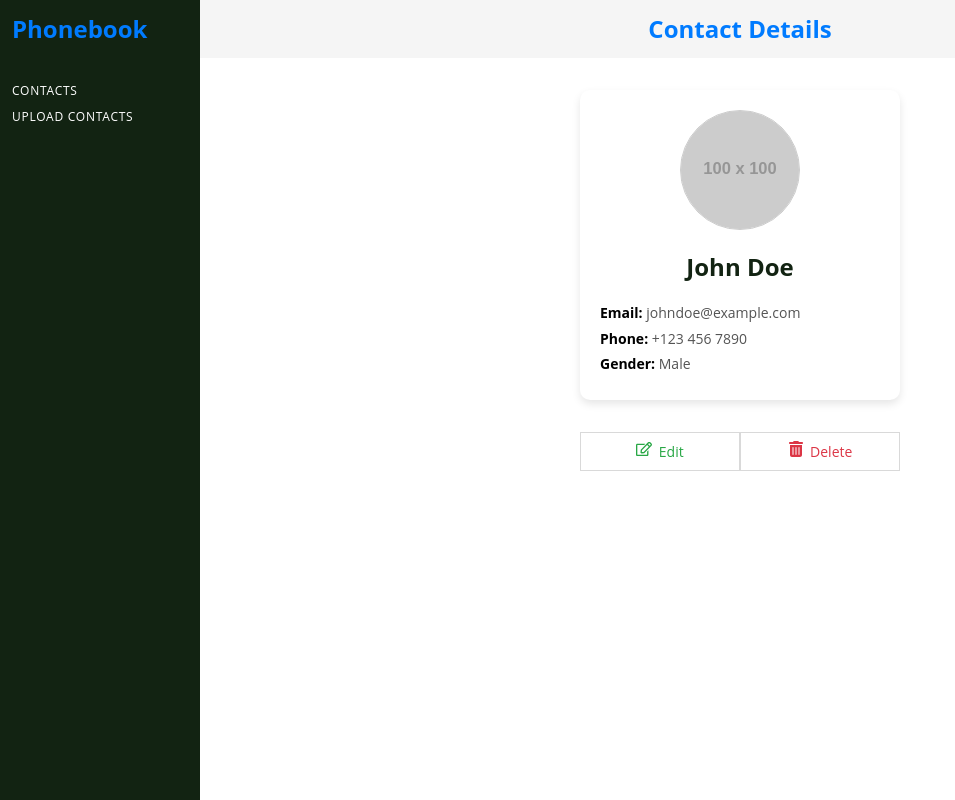
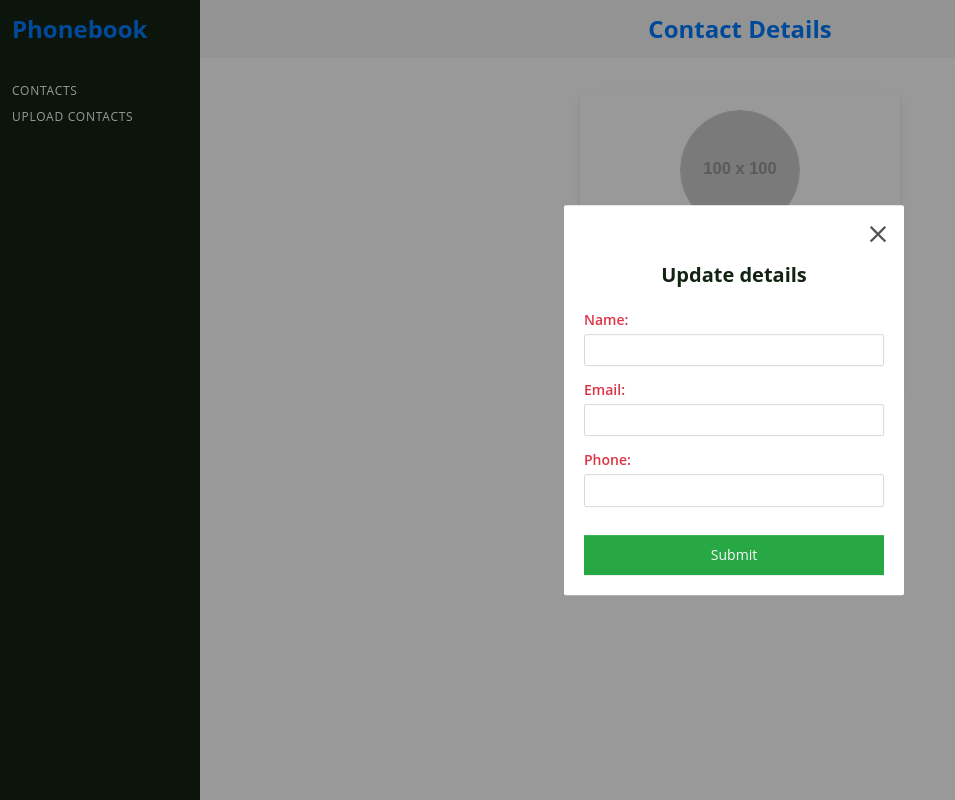
Before and after one commit to arun-kumar-1995/Contact-book-app, a React (Vite) app in the folder frontend/: page /contact-details/1 in a window 1280 px wide. Both pictures are taken after a click on the button "Edit". Shown: the whole page, without its empty margins (0-955 px from the left). Built offline with nearby package versions, Linux system fonts and the light colour scheme.

Commit message:
edit modal popup

```diff
--- a/frontend/src/pages/ContactDetails/ContactDetails.css
+++ b/frontend/src/pages/ContactDetails/ContactDetails.css
@@ -71,3 +71,74 @@
 .card-control .btn-delete:hover {
   border: 1px solid var(--clr-danger);
 }
+
+/* edit-details-wrapper */
+
+.edit-details-wrapper {
+  position: fixed;
+  top: 0;
+  left: 0;
+  right: 0;
+  bottom: 0;
+  background-color: rgba(0, 0, 0, 0.4);
+  z-index: 999;
+}
+.details-wrapper {
+  background-color: var(--clr-white);
+  position: absolute;
+  top: 50%;
+  left: 60%;
+  transform: translate(-60%, -50%);
+  width: 34rem;
+  padding: 2rem;
+  border-radius: 0.2rem;
+}
+
+.edit-details-wrapper h2 {
+  font-size: 20px;
+  margin-top: 1.8em;
+  color: var(--clr-dark);
+}
+
+.details-update-container {
+  margin-top: 2em;
+}
+.details-update-container .form-group {
+  margin-bottom: 1.4em;
+}
+.details-update-container label {
+  color: var(--clr-danger);
+  font-size: 1.4rem;
+  font-weight: 600;
+  text-align: left;
+  display: block;
+}
+.details-update-container input {
+  display: block;
+  width: 100%;
+  border: 1px solid #d9d9dd;
+  padding: 0.8rem;
+  border-radius: 0.2rem;
+  margin-top: 0.4em;
+}
+.details-update-container input:focus {
+  border: 1px solid var(--clr-primary);
+}
+.btn-submit {
+  width: 100%;
+  display: block;
+  background-color: var(--clr-success);
+  color: var(--clr-light);
+  padding: 1rem 1.6rem;
+  margin-top: 2em;
+  font-size: 1.4rem;
+}
+
+button.close-modal {
+  position: absolute;
+  font-size: 2.8rem;
+  color: #545454;
+  right: 0;
+  top: 0;
+  padding: 1.2rem;
+}
--- a/frontend/src/pages/ContactDetails/ContactDetails.jsx
+++ b/frontend/src/pages/ContactDetails/ContactDetails.jsx
@@ -1,10 +1,19 @@
+import { useState } from "react";
 import { Layout } from "../../hoc/Layout";
 import "./ContactDetails.css";
 import { FaTrashCan } from "react-icons/fa6";
 import { FaRegEdit } from "react-icons/fa";
-// import user from "/assets/user.jpg";
+import { MdClose } from "react-icons/md";
 
 const ContactDetails = () => {
+  const [isModalOpen, setIsModalOpen] = useState(false);
+
+  // Function to open modal
+  const openModal = () => setIsModalOpen(true);
+
+  // Function to close modal
+  const closeModal = () => setIsModalOpen(false);
+
   return (
     <center>
       <div className="page-header">
@@ -24,8 +33,13 @@ const ContactDetails = () => {
           <span>Gender:</span> Male
         </p>
       </div>
+
       <div className="card-control">
-        <button type="button" className="btn-control btn-edit">
+        <button
+          type="button"
+          className="btn-control btn-edit"
+          onClick={openModal}
+        >
           <FaRegEdit />
           Edit
         </button>
@@ -34,6 +48,37 @@ const ContactDetails = () => {
           Delete
         </button>
       </div>
+
+      {/* Modal */}
+      {isModalOpen && (
+        <div className="modal-overlay">
+          <div className="edit-details-wrapper">
+            <div className="details-wrapper">
+              <button className="close-modal" onClick={closeModal}>
+                <MdClose />
+              </button>
+              <h2>Update details</h2>
+              <div className="details-update-container">
+                <div className="form-group">
+                  <label htmlFor="name">Name:</label>
+                  <input type="text" />
+                </div>
+                <div className="form-group">
+                  <label htmlFor="email">Email:</label>
+                  <input type="text" />
+                </div>
+                <div className="form-group">
+                  <label htmlFor="phone">Phone:</label>
+                  <input type="text" />
+                </div>
+              </div>
+              <button type="button" className="btn btn-submit">
+                Submit
+              </button>
+            </div>
+          </div>
+        </div>
+      )}
     </center>
   );
 };
```
